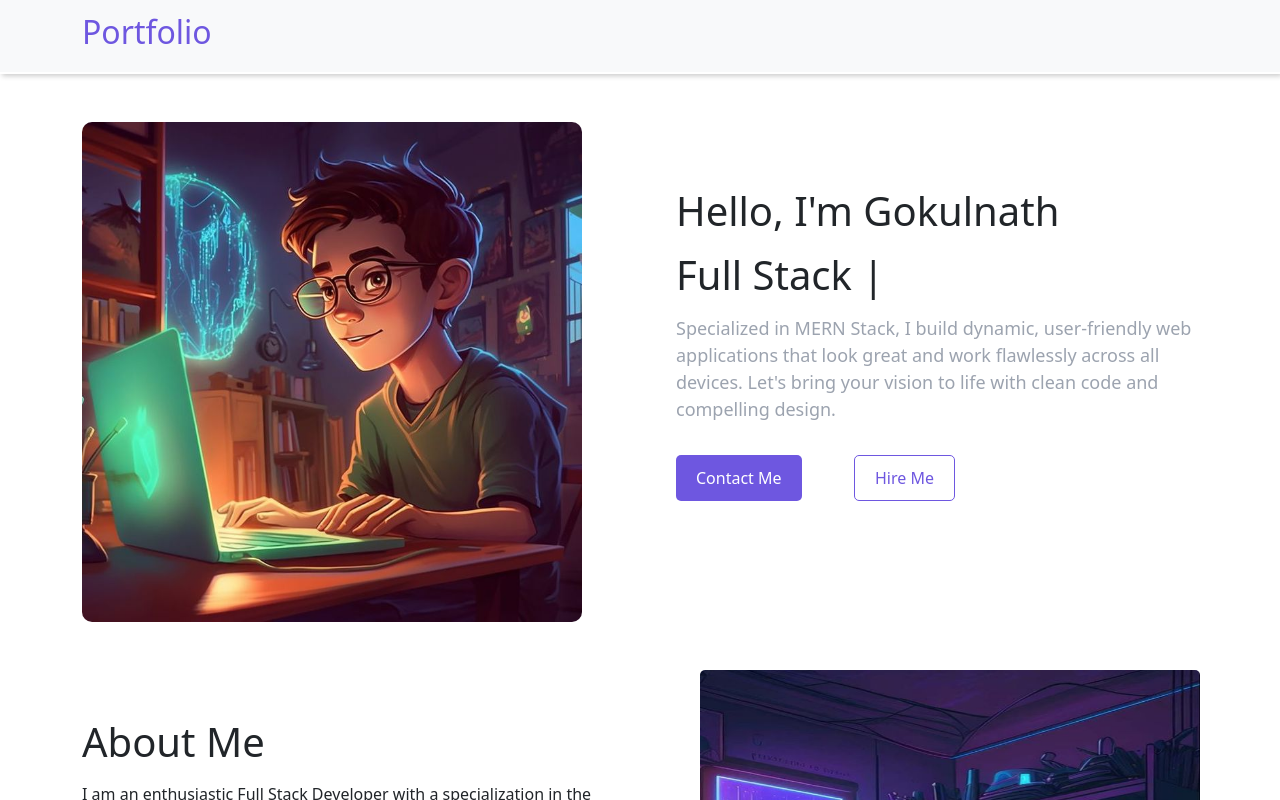
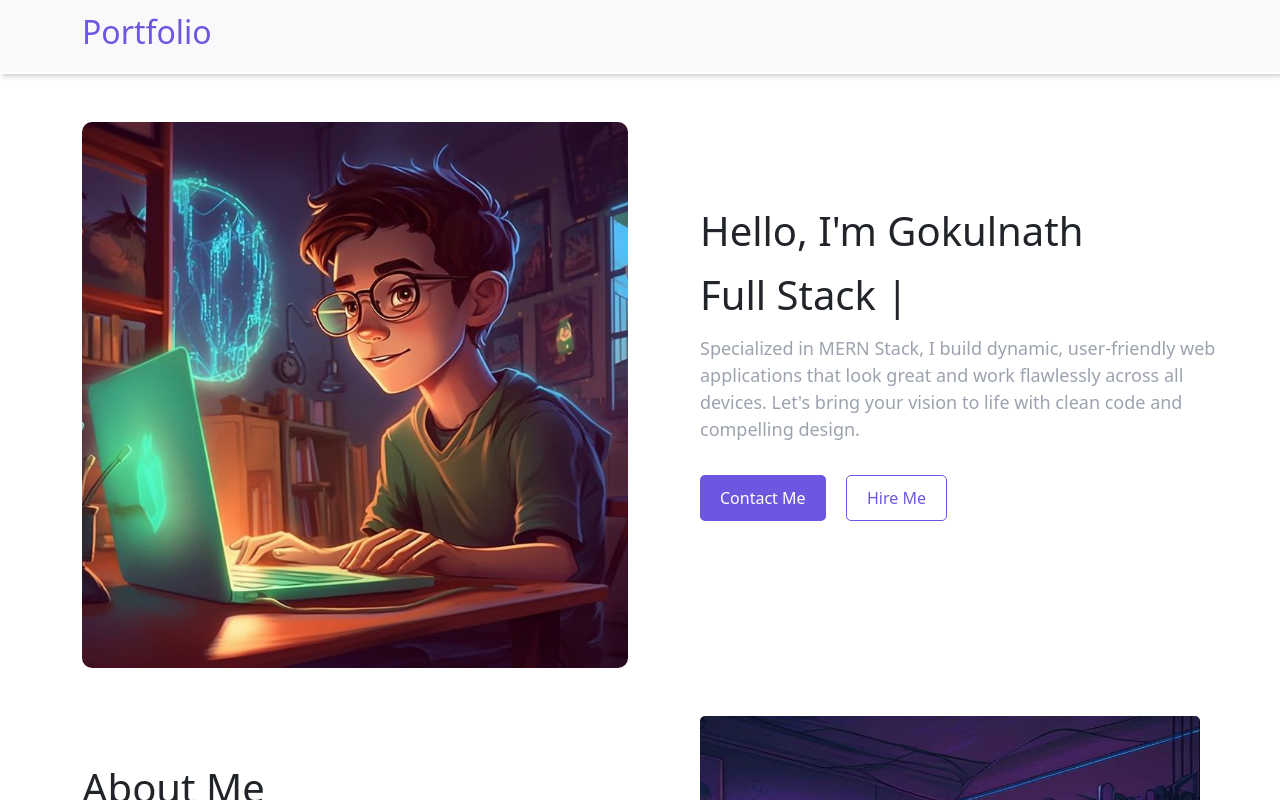
Before and after one commit to gokul-vsi/portfolio, a React (Vite) app: page / in a window 1280 px wide. Shown: the top 800 px of the page. Built offline with nearby package versions, Linux system fonts and the light colour scheme.

Commit message:
small-changes

```diff
--- a/src/App.css
+++ b/src/App.css
@@ -21,20 +21,20 @@
 /* =================Home================= */
 .home-img{
     border-radius: 10px;
-    height: 500px;
+    /* height: 500px; */
 }
-@media (max-width:786px) {
+/* @media (max-width:786px) {
     .home-img{
-        width: 300px;
+        width: 378px;
         height: 300px;
     }
-}
+} */
 .home-p{
     font-size: 18px;
     color:  #9ca3af;
 }
 .home-2{
-    margin-top: 65px !important;
+    margin-top: 85px !important;
 }
 @media (max-width:768px) {
     .home-2{
--- a/src/AutoType.jsx
+++ b/src/AutoType.jsx
@@ -24,7 +24,7 @@ export const AutoType = () => {
 
   return (
     <div>
-      <h1 className='ms-md-4 ms-lg-4 mt-3'> <span className="auto-type" ref={typedRef}></span> </h1>
+      <h1 className='ms-md-5 ms-lg-5 mt-3'> <span className="auto-type" ref={typedRef}></span> </h1>
     </div>
   );
 };
--- a/src/Home.jsx
+++ b/src/Home.jsx
@@ -9,15 +9,15 @@ export const Home = () => {
       <div className="container">
         <div className="row">
           <div className="col-md-6 col-lg-6 order-2 order-md-1 mt-5">
-             <img src={image1} alt="portfolio-image" className='img-fluid home-img  ' />
+             <img src={image1} alt="portfolio-image" className='img-fluid home-img ' />
           </div>
-          <div className="col-md-6 col-lg-6 order-1 order-md-2 mt-md-5 home-2">
-            <h1 className='mt-5 ms-md-4 ms-lg-4'>Hello, I'm Gokulnath</h1>
+          <div className=" col-md-6 col-lg-6 order-1 order-md-2 mt-md-5 home-2">
+            <h1 className='mt-5 ms-md-5 ms-lg-5'>Hello, I'm Gokulnath</h1>
              <AutoType/>
-             <p className='ms-md-4 ms-lg-4 mt-3 home-p w-100'>Specialized in MERN Stack, I build dynamic, user-friendly web applications that look great and work flawlessly across all devices. Let's bring your vision to life with clean code and compelling design.</p>
+             <p className='ms-md-5 ms-lg-5 mt-3 home-p w-100'>Specialized in MERN Stack, I build dynamic, user-friendly web applications that look great and work flawlessly across all devices. Let's bring your vision to life with clean code and compelling design.</p>
              <div className='d-flex gap-1'>
-             <button className='ms-md-4 ms-lg-4 mt-3  home1-btn'>Contact Me</button>
-             <div className='animate__animated animate__pulse animate__fast animate__infinite'><button className='ms-md-5 ms-lg-5 mt-3 home2-btn'>Hire Me</button></div>
+             <button className='ms-md-5 ms-lg-5 mt-3  home1-btn'>Contact Me</button>
+             <div className='animate__animated animate__pulse animate__fast animate__infinite'><button className='ms-md-3 ms-lg-3 mt-3 home2-btn'>Hire Me</button></div>
              </div>
           </div>
         </div>
```
